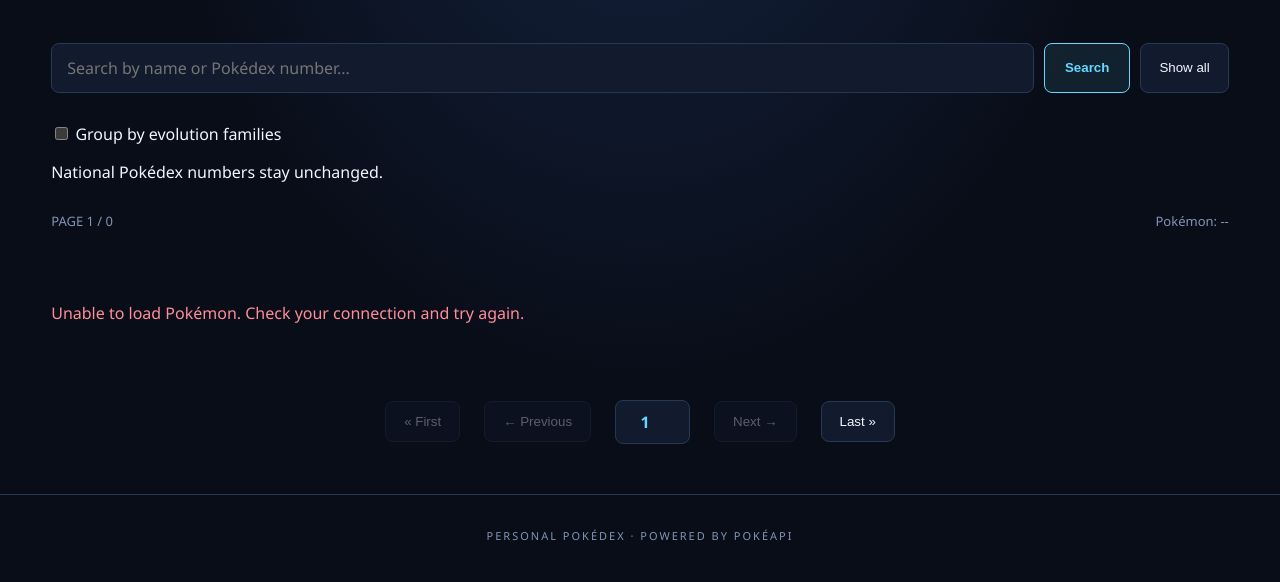
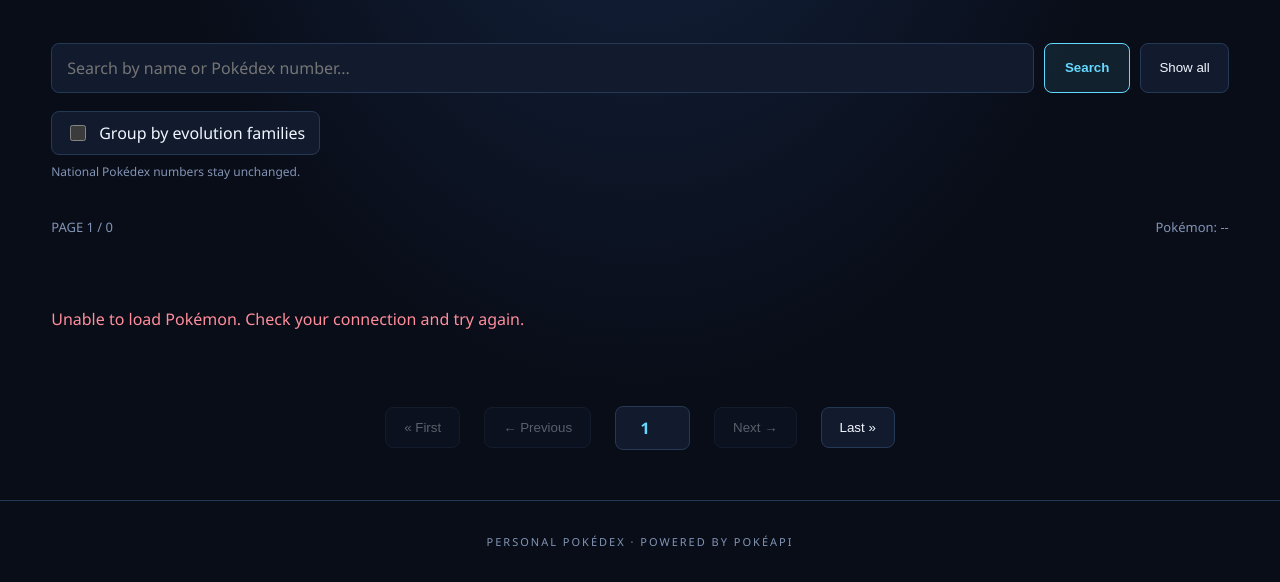
Before and after one commit to lovisebeling/js-courses, a plain HTML site: page index.html in a window 1280 px wide. Shown: the part 287-869 px from the top of the page. Drawn offline with Linux system fonts and the light colour scheme; no server answers.

Commit message:
enhance display options: add styles for evolution family toggle

```diff
--- a/style.css
+++ b/style.css
@@ -491,3 +491,39 @@ footer {
         flex-basis: 34%;
     }
 }
+
+/* Evolution family toggle */
+
+.display-options {
+    margin: -12px 0 25px;
+}
+
+.family-toggle {
+    display: inline-flex;
+    align-items: center;
+    gap: 10px;
+    padding: 10px 14px;
+    border: 1px solid var(--border);
+    border-radius: 8px;
+    background: var(--surface);
+    color: var(--text);
+    cursor: pointer;
+    transition: border-color 180ms ease;
+}
+
+.family-toggle:hover {
+    border-color: var(--accent);
+}
+
+.family-toggle input {
+    width: 16px;
+    height: 16px;
+    accent-color: var(--accent);
+    cursor: pointer;
+}
+
+.option-hint {
+    margin: 8px 0 0;
+    color: var(--muted);
+    font-size: 12px;
+}
```
